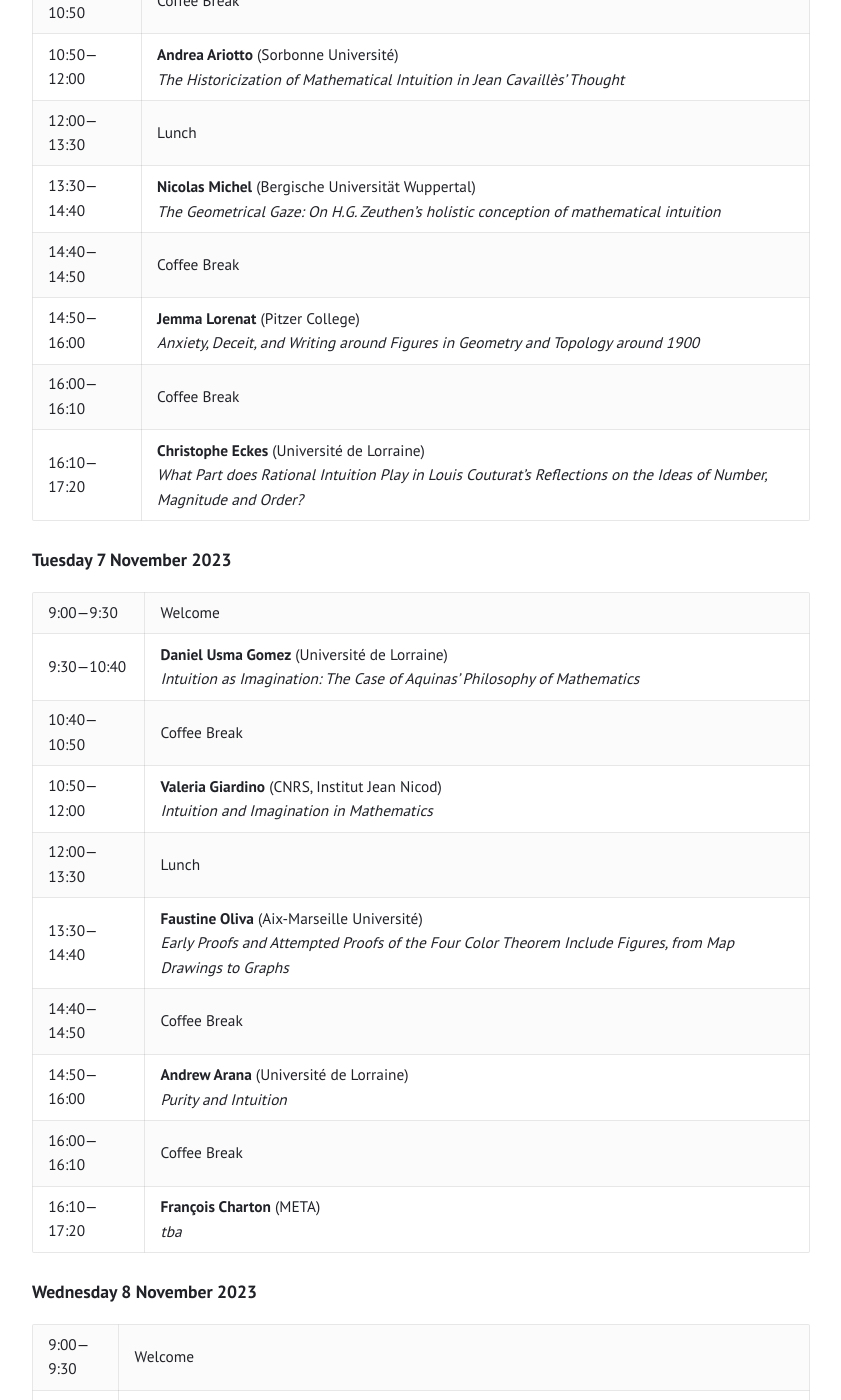
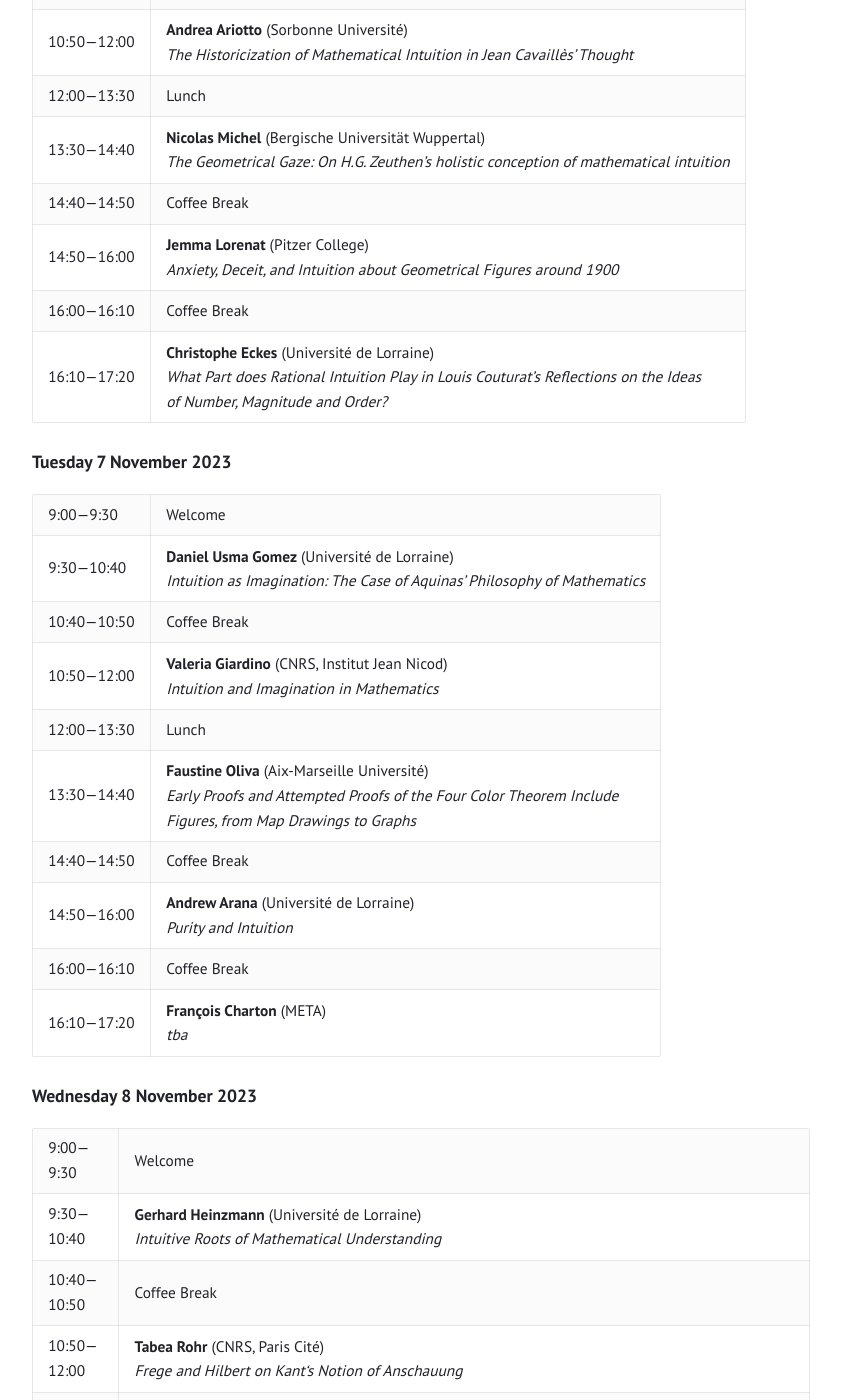
Before and after one commit to yhamami/mathematical-intuition-workshops, a Jekyll site: the page built from liege-program.md, in a window 1280 px wide and 1400 px high, scrolled down 382 px. Shown: the whole window, without its empty margins (219-1060 px from the left). Built offline with Jekyll 4.4.1, drawn with Linux system fonts in a browser that asks for light colours; some of the changed text lies outside the part shown.

Commit message:
added Liege program

```diff
--- a/liege-program.md
+++ b/liege-program.md
@@ -17,9 +17,9 @@ layout: page
 | 12:00—13:30 | Lunch |
 | 13:30—14:40 | **Nicolas Michel** (Bergische Universität Wuppertal) <br /> _The Geometrical Gaze: On H.G. Zeuthen’s holistic conception of mathematical intuition_ |
 | 14:40—14:50 | Coffee Break |
-| 14:50—16:00 | **Jemma Lorenat** (Pitzer College) <br /> _Anxiety, Deceit, and Writing around Figures in Geometry and Topology around 1900_ |
+| 14:50—16:00 | **Jemma Lorenat** (Pitzer College) <br /> _Anxiety, Deceit, and Intuition about Geometrical Figures around 1900_ |
 | 16:00—16:10 | Coffee Break |
-| 16:10—17:20| **Christophe Eckes** (Université de Lorraine) <br /> _What Part does Rational Intuition Play in Louis Couturat's Reflections on the Ideas of Number, Magnitude and Order?_|
+| 16:10—17:20| **Christophe Eckes** (Université de Lorraine) <br /> _What Part does Rational Intuition Play in Louis Couturat's Reflections on the Ideas <br />  of Number, Magnitude and Order?_|
 
 
 **Tuesday 7 November 2023**
@@ -31,7 +31,7 @@ layout: page
 | 10:40—10:50 | Coffee Break |
 | 10:50—12:00 | **Valeria Giardino** (CNRS, Institut Jean Nicod) <br /> _Intuition and Imagination in Mathematics_ |
 | 12:00—13:30 | Lunch |
-| 13:30—14:40 | **Faustine Oliva** (Aix-Marseille Université) <br /> _Early Proofs and Attempted Proofs of the Four Color Theorem Include Figures, from Map Drawings to Graphs_ |
+| 13:30—14:40 | **Faustine Oliva** (Aix-Marseille Université) <br /> _Early Proofs and Attempted Proofs of the Four Color Theorem Include <br /> Figures, from Map Drawings to Graphs_ |
 | 14:40—14:50 | Coffee Break |
 | 14:50—16:00 | **Andrew Arana** (Université de Lorraine) <br /> _Purity and Intuition_ |
 | 16:00—16:10 | Coffee Break |
@@ -44,7 +44,7 @@ layout: page
 | 9:00—9:30 | Welcome |
 | 9:30—10:40 | **Gerhard Heinzmann** (Université de Lorraine) <br /> _Intuitive Roots of Mathematical Understanding_|
 | 10:40—10:50 | Coffee Break |
-| 10:50—12:00 | **Tabea Rohr** (CNRS, Paris Cité) <br /> _Mathematical Intuition and Mathematical Understanding_ |
+| 10:50—12:00 | **Tabea Rohr** (CNRS, Paris Cité) <br /> _Frege and Hilbert on Kant‘s Notion of Anschauung_ |
 | 12:00—13:30 | Lunch |
 | 13:30—14:40 | **Romain Büchi** (University of Zürich) <br /> _Intuitive Conjectures_ |
 | 14:40—14:50 | Coffee Break |
```
